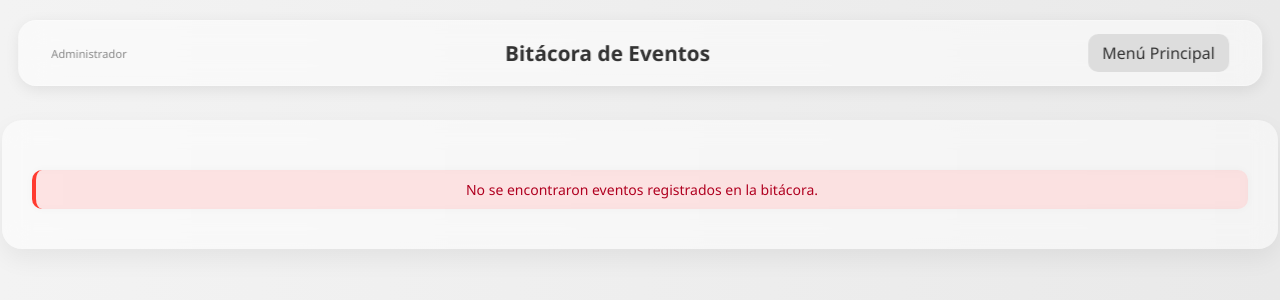
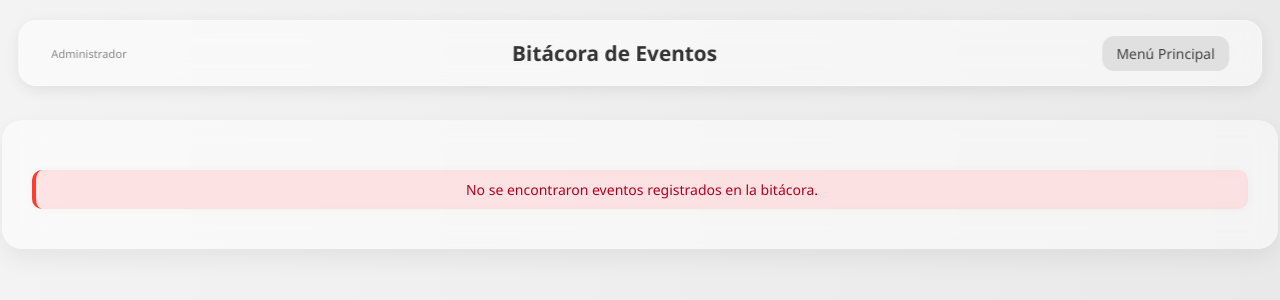
Before and after one commit to Tgeim/TP-3.4, a Flask app: template APP/templates/admin/bitacora.html in a window 1280 px wide. Shown: the top 300 px of the page. Run offline with Flask 3, Linux system fonts and the light colour scheme; the template is opened without the code that fills it, so the values that code supplies are empty.

Commit message:
correccion css

```diff
--- a/APP/static/css/estilos.css
+++ b/APP/static/css/estilos.css
@@ -142,13 +142,14 @@ button[type="submit"]:hover {
 }
 
 .btn-menu {
-    background: #ddd;
-    color: #333;
+    text-decoration: none;
+    color: #444;
+    background-color: #e0e0e0;
     padding: 8px 14px;
-    border-radius: 10px;
+    border-radius: 12px;
+    font-size: 14px;
     font-weight: 500;
-    text-decoration: none;
-    transition: background 0.3s ease;
+    transition: background-color 0.3s ease, color 0.3s ease;
 }
 
 .btn-menu:hover {
```
